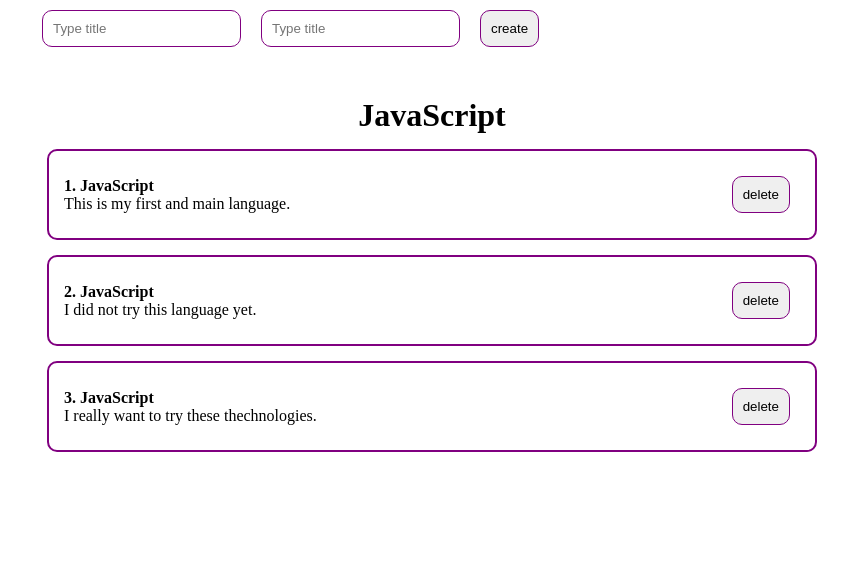
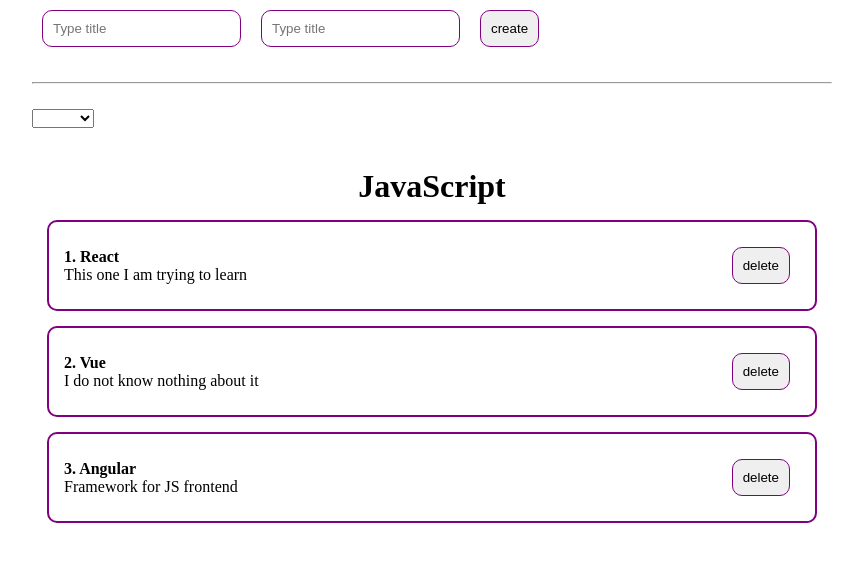
Before and after one commit to obkin/react-first-project, a React (Create React App) app: page / in a window 1280 px wide. Shown: the top 562 px of the page, without its empty margins (208-1056 px from the left). Built offline with nearby package versions, Linux system fonts and the light colour scheme.

Commit message:
learned: wahat is conditional reflection / how to sort posts / select

```diff
--- a/src/App.js
+++ b/src/App.js
@@ -1,14 +1,17 @@
 import React, { useState } from 'react';
 import PostList from './components/PostList';
 import PostFrom from './components/PostFrom';
+import MySelect from './components/UI/select/MySelect';
 
 function App() {
 
   const [posts, setPosts] = useState([
-    { id: 1, title: 'JavaScript', body: 'This is my first and main language.' },
-    { id: 2, title: 'JavaScript', body: 'I did not try this language yet.' },
-    { id: 3, title: 'JavaScript', body: 'I really want to try these thechnologies.' },
+    { id: 1, title: 'React', body: 'This one I am trying to learn' },
+    { id: 2, title: 'Vue', body: 'I do not know nothing about it' },
+    { id: 3, title: 'Angular', body: 'Framework for JS frontend' },
   ]);
+
+  const [sortedPosts, setSortedPosts] = useState('');
 
   function createPost(newPost) {
     setPosts([...posts, newPost]);
@@ -18,10 +21,30 @@
     setPosts(posts.filter(p => p.id !== post.id));
   }
 
+  function sortPosts(sortBy) {
+    setSortedPosts(sortBy);
+    setPosts([...posts].sort((a,b) => a[sortBy].localeCompare(b[sortBy])));
+  }
+
   return (
     <div className="App">
         <PostFrom create={createPost}/>
-        <PostList remove={removePost} posts={posts} title={'JavaScript'}/>
+
+        <hr style={{ margin: '25px 0 25px 0' }}/>
+
+        <MySelect
+          value={sortedPosts}
+          onChange={sortPosts}
+          options={[
+            {type: 'title', name: 'by title'},
+            {type: 'body', name: 'by text'},
+          ]}
+        />
+
+        {posts.length
+          ? <PostList remove={removePost} posts={posts} title={'JavaScript'}/>
+          : <h1 style={{ textAlign: 'center', margin: '40px 0 40px 0' }}>There are no any posts</h1>
+        }
     </div>
   );
 }
--- /dev/null
+++ b/src/components/UI/select/MySelect.jsx
@@ -0,0 +1,19 @@
+import React from 'react';
+
+const MySelect = ({ options, defaultValue, value, onChange }) => {
+    return (
+        <select
+            value={value}
+            onChange={e => onChange(e.target.value)}
+        >
+            <option disabled value={''}>{defaultValue}</option>
+            {options.map(option =>
+                <option key={option.type} value={option.type}>
+                    {option.name}
+                </option>
+            )}
+        </select>
+    );
+};
+
+export default MySelect;
```
